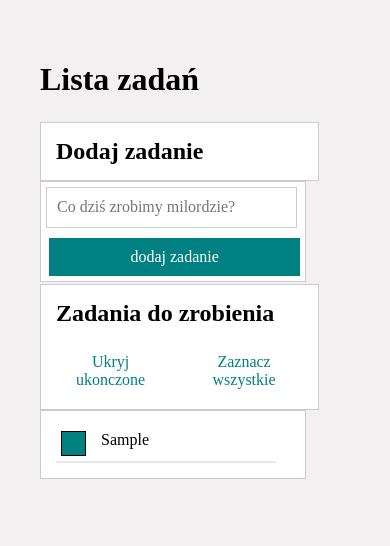
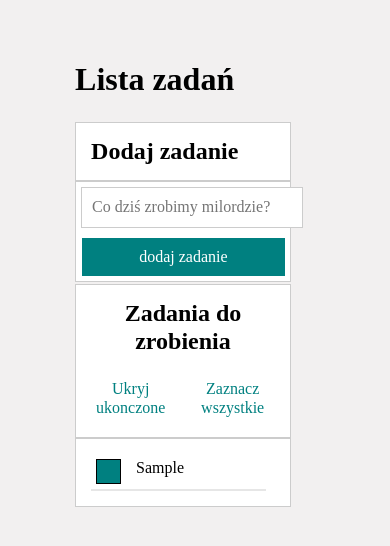
Before and after one commit to jakubkedzierski92/tdla, a React (Create React App) app: page / in a window 390 px wide. Both pictures are taken after typing "Sample" into the empty fields and a click on the button "dodaj zadanie". Shown: the top 546 px of the page. Built offline with nearby package versions, Linux system fonts and the light colour scheme.

Commit message:
buttons and section are styled components

```diff
--- a/src/Buttons/index.js
+++ b/src/Buttons/index.js
@@ -1,4 +1,5 @@
 import "./style.css";
+import { HiddenButtons, HideDoneButton, SetDoneButton } from "./styled";
 
 const Buttons = ({ tasks, hideDone, toggleHideDone, setAllDone }) => {
   if (tasks.length === 0) {
@@ -6,22 +7,18 @@ const Buttons = ({ tasks, hideDone, toggleHideDone, setAllDone }) => {
   }
 
   return (
-    <div className="form__hiddenButtons">
-      <button
-        onClick={toggleHideDone}
-        className="button__transition form__newButtons"
-      >
+    <HiddenButtons>
+      <HideDoneButton onClick={toggleHideDone}>
         {hideDone ? "Pokaż ukonczone" : "Ukryj ukonczone"}
-      </button>
-      <button
+      </HideDoneButton>
+      <SetDoneButton
         onClick={setAllDone}
-        className={`button__setDone button__setAllDone`}
         disabled={tasks.every(({ done }) => done)}
       >
         {" "}
         Zaznacz wszystkie
-      </button>
-    </div>
+      </SetDoneButton>
+    </HiddenButtons>
   );
 };
 
--- /dev/null
+++ b/src/Buttons/styled.js
@@ -0,0 +1,46 @@
+import styled, { css } from "styled-components";
+
+export const HiddenButtons = styled.div`
+  display: flex;
+  justify-content: flex-end;
+`
+
+export const HideDoneButton = styled.button`
+ display: flex;
+  background-color: transparent;
+  color: teal;
+  padding: 10px;
+  outline: none;
+  border: none;
+  margin: 5px;
+  transition: 1s;
+  cursor: pointer;
+
+  &:hover {
+    color: hsl(180, 100%, 30%);
+  transform: scale(1.1);
+  }
+`
+
+export const SetDoneButton = styled.button`
+display: flex;
+  background-color: transparent;
+  color: teal;
+  padding: 10px;
+  outline: none;
+  border: none;
+  margin: 5px;
+  transition: 1s;
+  color: teal;
+  cursor: pointer;
+
+
+&:hover {
+  color: hsl(180, 100%, 30%);
+  transform: scale(1.1);
+}
+&:disabled {
+  color: black;
+}
+
+`
--- a/src/Container/style.css
+++ b/src/Container/style.css
@@ -16,6 +16,12 @@ html {
   flex-direction: column;
   margin: auto;
 }
+@media (max-width: 767px) {
+  .container {
+    max-width: 90%;
+  }
+}
+
 
 body {
   background-color: rgba(241, 239, 239, 0.909);
--- a/src/Section/index.js
+++ b/src/Section/index.js
@@ -1,18 +1,20 @@
+import "./style.css";
+import {
+  StyledList,
+  SecondaryHeader,
+  TasksList,
+} from "./styled";
 
-import "./style.css"
-
-
-const Section = ({title, body, extraHeaderContent}) => (
-<section>
-<div className="list">
-<h2 className="list__header">{title}</h2>
-{extraHeaderContent}
-</div>
-<div className="list__tasks">
-<div className="form__hiddenButtons"></div>
-{body}
-</div>
-</section>
-)
+const Section = ({ title, body, extraHeaderContent }) => (
+  <section>
+    <StyledList>
+      <SecondaryHeader>{title}</SecondaryHeader>
+      {extraHeaderContent}
+    </StyledList>
+    <TasksList>
+      {body}
+    </TasksList>
+  </section>
+);
 
 export default Section;
--- /dev/null
+++ b/src/Section/styled.js
@@ -0,0 +1,46 @@
+import styled from "styled-components";
+
+export const StyledList = styled.div`
+  display: flex;
+  flex-direction: row;
+  justify-content: space-between;
+  border: 1px solid #ccc;
+  max-width: 700px;
+  width: 100%;
+  padding: 5px;
+  margin: 2px 0px;
+  margin-bottom: 0px;
+  background-color: white;
+
+  @media (max-width: 767px) {
+    max-width: 90%;
+    flex-wrap: wrap;
+    flex-direction: row;
+  }
+`;
+
+export const SecondaryHeader = styled.header`
+  text-align: left;
+  margin: 10px;
+  font-size: 24px;
+  font-weight: bold;
+
+  @media (max-width: 767px) {
+    text-align: center;
+  }
+`;
+
+export const TasksList = styled.div`
+  background-color: white;
+  border: 1px solid #ccc;
+  max-width: 700px;
+  width: 100%;
+  padding: 5px;
+  min-height: 55px;
+
+  @media (max-width: 767px) {
+    max-width: 266px;
+    width: 90%;
+    padding: 0px;
+  }
+`;
--- a/src/Tasks/index.js
+++ b/src/Tasks/index.js
@@ -1,4 +1,4 @@
-import "./style.css";
+
 import { List, ListItem, Content, Button } from "./styled"
 
 const Tasks = ({ tasks, hideDone, toggleTaskDone, removeTask }) => (
--- a/src/Tasks/style.css
+++ /dev/null
@@ -1,106 +0,0 @@
-
-
-@media (max-width: 767px) {
-  .container {
-    max-width: 90%;
-  }
-}
-
-
-
-
-.list__header {
-  text-align: left;
-  margin: 10px;
-}
-
-@media (max-width: 767px) {
-  .list__header {
-    text-align: center;
-  }
-}
-
-
-.list {
-  display: flex;
-  flex-direction: row;
-  justify-content: space-between;
-  border: 1px solid #ccc;
-  max-width: 700px;
-  width: 100%;
-  padding: 5px;
-  margin: 2px 0px;
-  margin-bottom: 0px;
-  background-color: white;
-}
-
-@media (max-width: 767px) {
-  .list {
-    max-width: 90%;
-    flex-wrap: wrap;
-    flex-direction: row;
-  }
-}
-
-.list__tasks {
-  background-color: white;
-  border: 1px solid #ccc;
-  max-width: 700px;
-  width: 100%;
-  padding: 5px;
-  min-height: 55px;
-}
-
-@media (max-width: 767px) {
-  .list__tasks {
-    max-width: 266px;
-    width: 90%;
-    padding: 0px;
-  }
-}
-
-
-
-
-
-.list__item {
-  display: grid;
-  grid-template-columns: 30px 1fr 30px;
-  align-items: center;
-  padding: 5px;
-  border-bottom: 2px solid hsl(0, 0%, 90%);
-  column-gap: 10px;
-  word-break: break-all;
-}
-@media (max-width: 767px) {
-  .list__item {
-    max-width: 255px;
-    width: 90%;
-    padding: 5px;
-    align-items: flex-start;
-    word-break: break-all;
-  }
-}
-
-.list__item--done {
-  text-decoration: line-through;
-}
-
-
-
-.list__unordered {
-  margin: auto;
-  padding: 10px;
-}
-
-@media (max-width: 767px) {
-  .list__unordered {
-    padding: 10px;
-    margin: 5px;
-    width: 100%;
-  }
-}
-
-.list__item--hide {
-  display: none;
-}
```
